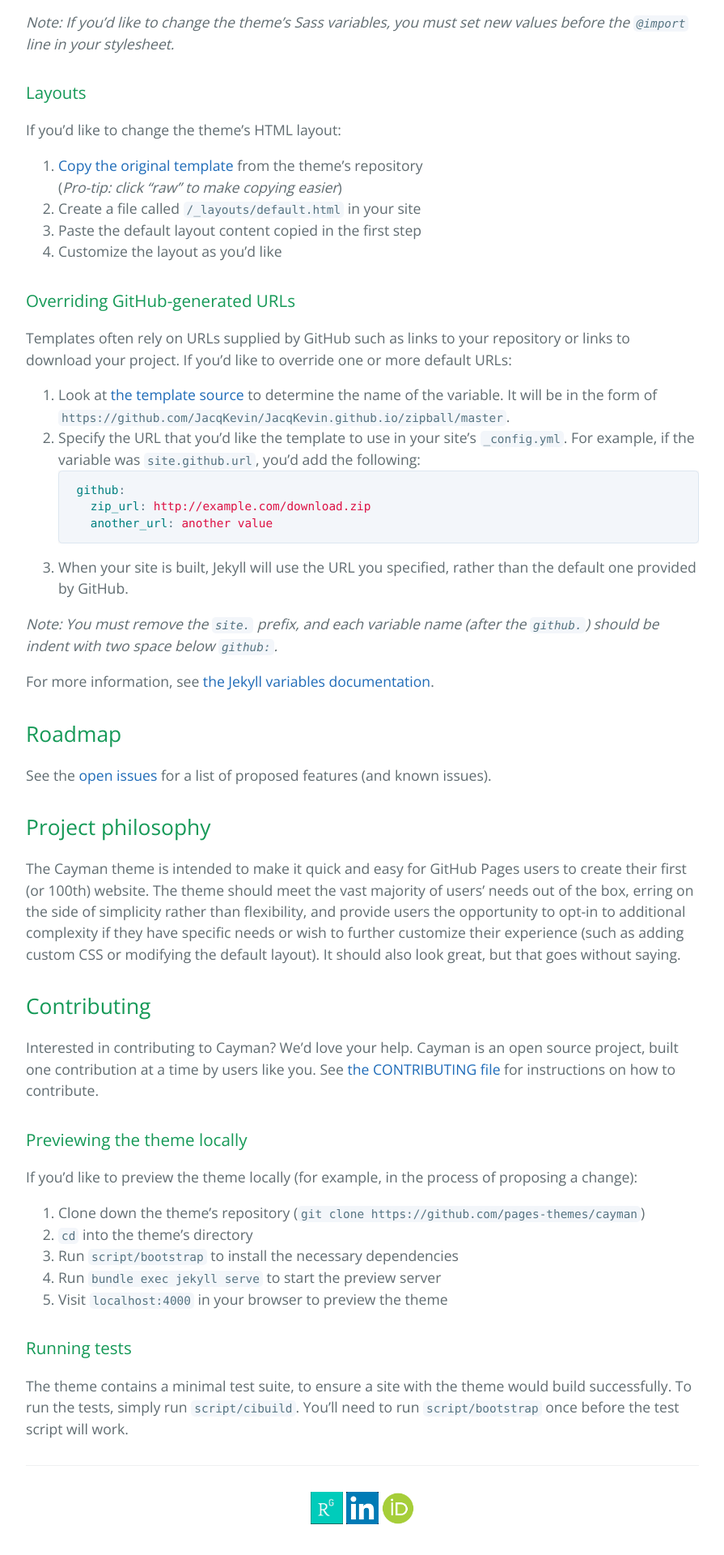
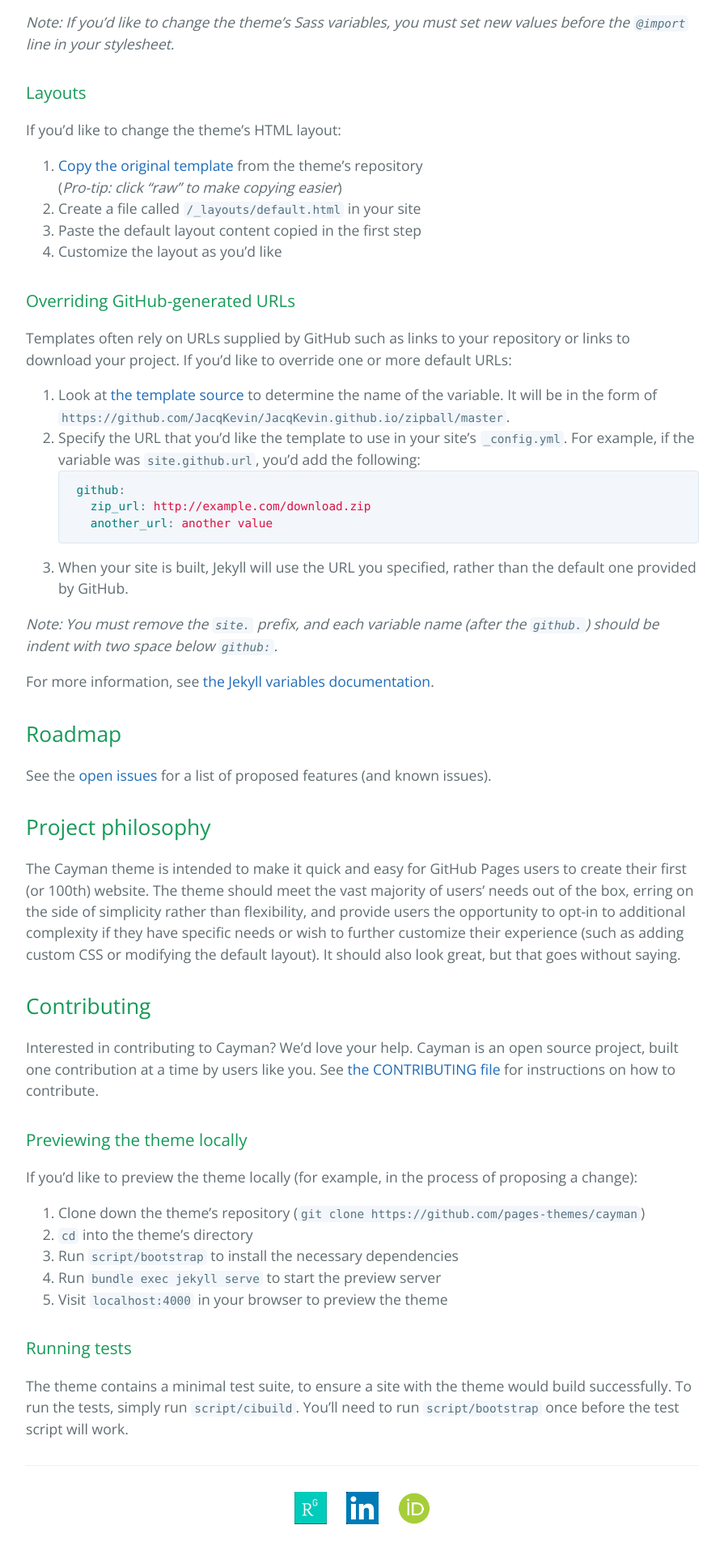
Before and after one commit to JacqKevin/JacqKevin.github.io, a Jekyll site: the page built from readme.md, in a window 1280 px wide. Shown: the part 1890-3810 px from the top of the page at 81% size, without its empty margins (192-1087 px from the left). Built offline with Jekyll 4.4.1, drawn with Linux system fonts in a browser that asks for light colours; our own code applies the rules of GitHub Pages for plain Markdown files.

Commit message:
Update default.html

```diff
--- a/_layouts/default.html
+++ b/_layouts/default.html
@@ -53,12 +53,10 @@
       <footer class="site-footer">
 	<center>
         	<a href="https://www.researchgate.net/profile/Kevin_Jacq"><img src="/images/Researchgate.jpg" width=40></a>
-		<span class="tab">
+		&emsp;
 		<a href="https://www.linkedin.com/in/kevinjacq"><img src="/images/Linkedin.jpg" width=40></a>
-		</span>
-		<span class="tab">
+		&emsp;
 		<a href="https://orcid.org/0000-0002-3991-2184"><img src="/images/orcid.png" width=40></a>
-		</span>
 	</center>
       </footer>
     </main>
```
